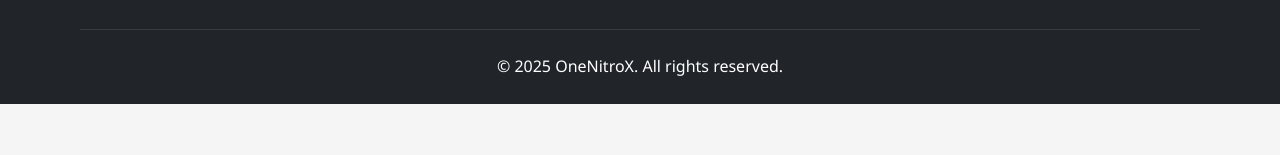
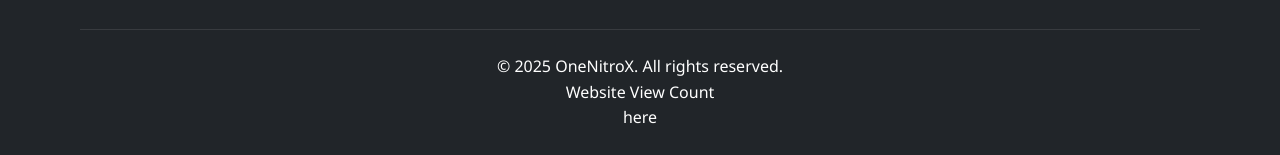
Before and after one commit to theoneitrox/nttools, a website: page index.html in a window 1280 px wide. Shown: the part 1511-1666 px from the top of the page. Before the commit the page ends 1615 px from the top, so only its background shows below. Drawn offline with Linux system fonts and the light colour scheme; a script that the page names is missing.

Commit message:
Added Website View counter

```diff
--- a/index.html
+++ b/index.html
@@ -104,6 +104,9 @@
             </div>
             <div class="footer-bottom">
                 <p>&copy; 2025 OneNitroX. All rights reserved.</p>
+                <p>Website View Count</p>
+                <a href='http://www.freevisitorcounters.com'>here</a> <script type='text/javascript' src='https://www.freevisitorcounters.com/auth.php?id=2595cfba0a71b3a664720efa89dd0ea2fd5de6ba'></script>
+                <script type="text/javascript" src="https://www.freevisitorcounters.com/en/home/counter/1352751/t/1"></script>
             </div>
         </div>
     </footer>
```
